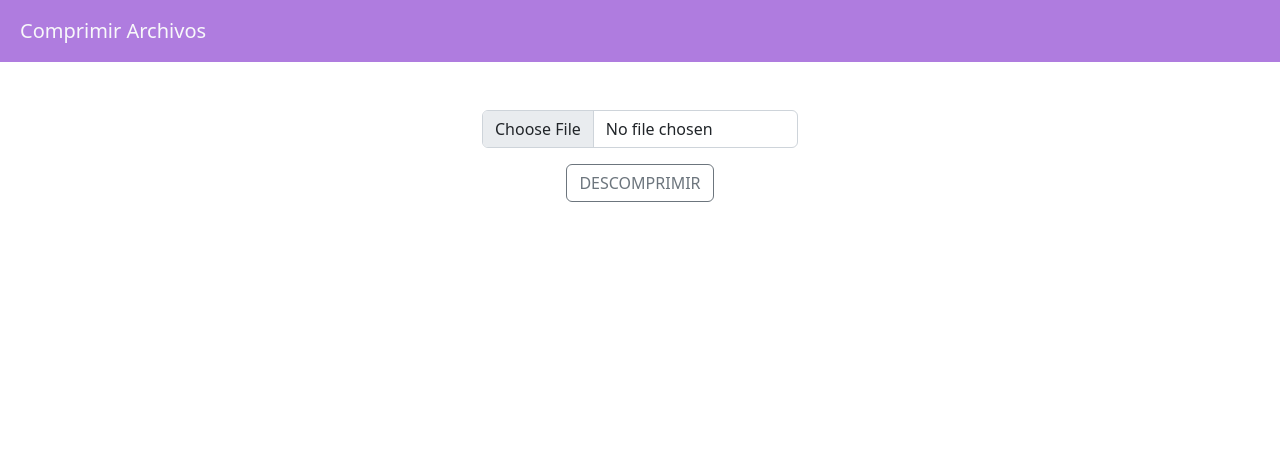
After one commit to florencianionquepan/comprimir-archivos, a PHP site: page /descomprimir.php in a window 1280 px wide. The commit adds this page. Shown: the top 458 px of the page. Run offline with PHP 8.4, Linux system fonts and the light colour scheme; some libraries are stand-ins or nearby versions.

Commit message:
Pagina para descomprimir

```diff
--- /dev/null
+++ b/Vista/descomprimir.php
@@ -0,0 +1,11 @@
+<?php include_once('../Vista/Common/Header.php')?>
+    <div class="container-md">
+        <div class="row m-5 text-center justify-content-center align-items-center">
+            <form method="post" action="accionDescomprimir.php" enctype="multipart/form-data" class="col-12 col-md-8 col-lg-6 col-xl-4">
+                    <input type="file" name="zip" class="form-control" id="zip">
+                    <button class="btn btn-outline-secondary my-3" type="submit" id="descomprimir">DESCOMPRIMIR</button>
+            </form>
+        </div>
+    </div>
+    <script type='text/javascript' src='./Assets/descomprimir.js'></script>
+<?php include_once('../Vista/Common/Footer.php')?>
--- a/Vista/index.php
+++ b/Vista/index.php
@@ -8,5 +8,4 @@
         </div>
     </div>
     <script type='text/javascript' src='./Assets/main.js'></script>
-    <script type='text/javascript' src='./Assets/main2.js'></script>
 <?php include_once('../Vista/Common/Footer.php')?>
```
